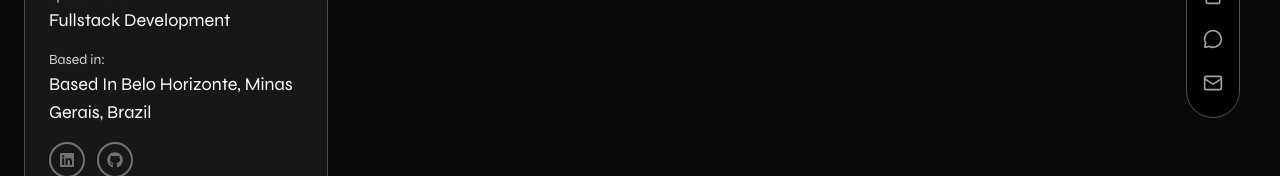
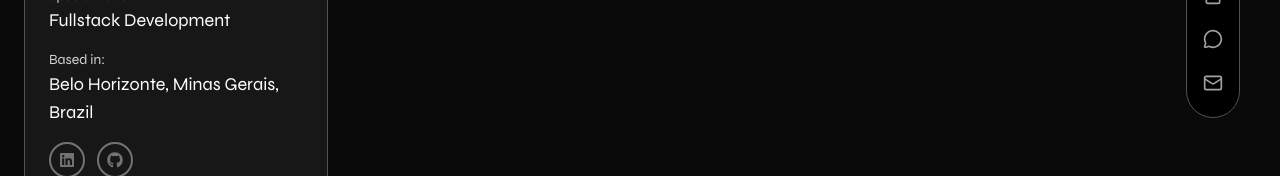
Before and after one commit to MarcosBarbalho/personal-portfolio, a React (Vite) app: page / in a window 1280 px wide. Shown: the part 445-621 px from the top of the page. Built offline with nearby package versions, Linux system fonts and the light colour scheme.

Commit message:
refactor: update component profile

```diff
--- a/src/components/Profile.tsx
+++ b/src/components/Profile.tsx
@@ -32,7 +32,7 @@
         <div>
           <p className='text-sm text-neutral-300'>Based in:</p>
           <p className='text-lg capitalize'>
-            Based in Belo Horizonte, Minas Gerais, Brazil
+            Belo Horizonte, Minas Gerais, Brazil
           </p>
         </div>
 
```
